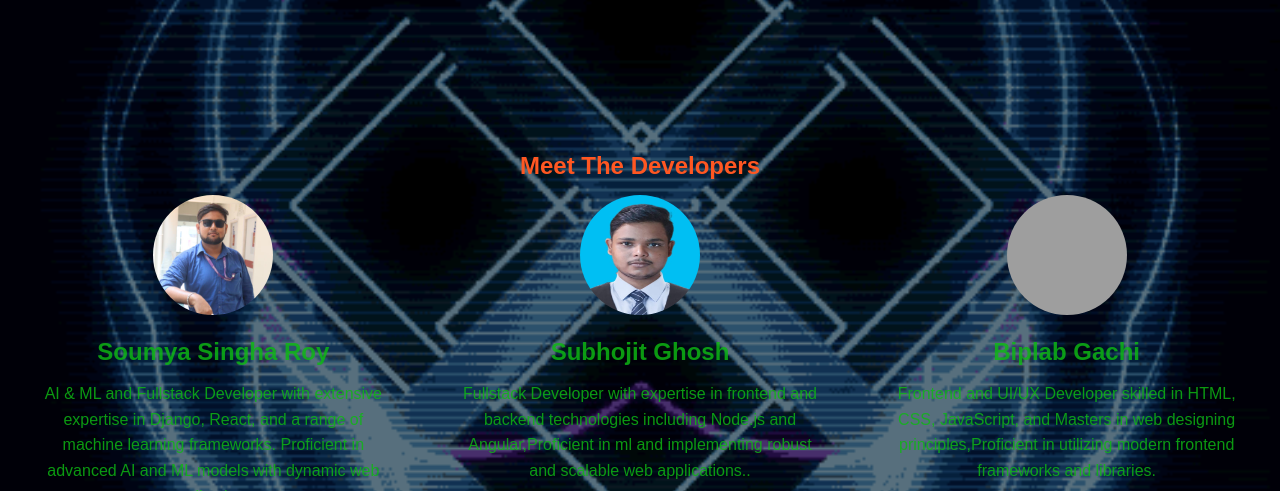
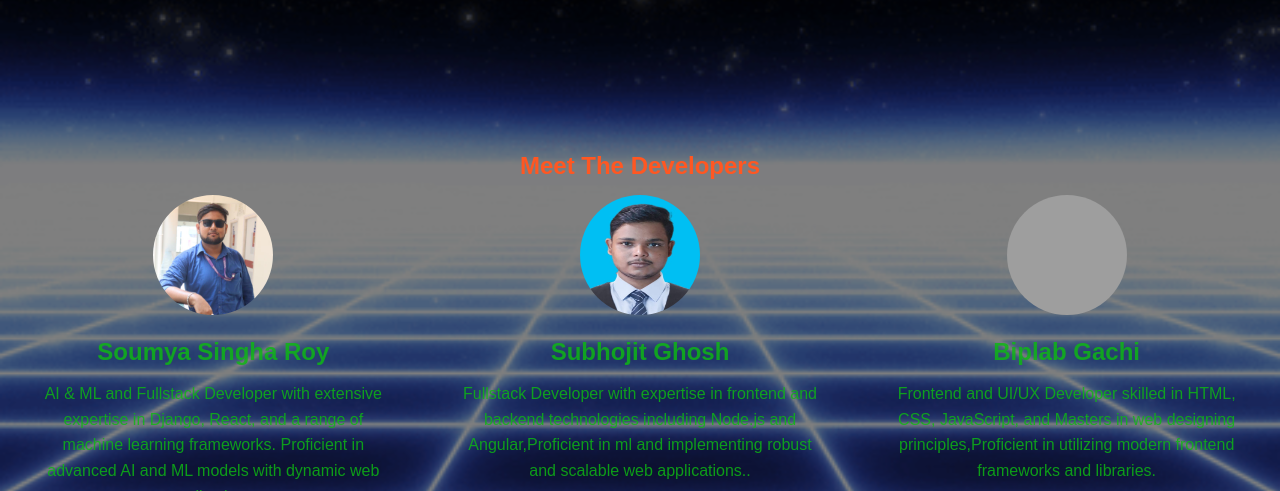
Before and after one commit to Soumya-Xd/Redalpha, a plain HTML site: page index.html in a window 1280 px wide. Shown: the part 436-927 px from the top of the page. Drawn offline with Linux system fonts and the light colour scheme; grey boxes are pictures that could not be loaded.

Commit message:
Update style.css

```diff
--- a/style.css
+++ b/style.css
@@ -10,7 +10,7 @@ body {
     color: #0b011e;
     line-height: 1.6;
     overflow-x: hidden; /* Prevent horizontal scroll */
-    background: url('images/giph.gif') no-repeat center center fixed; /* Fixed background image */
+    background: url('images/giphy.gif') no-repeat center center fixed; /* Fixed background image */
     background-size: cover; /* Ensure the background image covers the entire page */
 }
 
```
